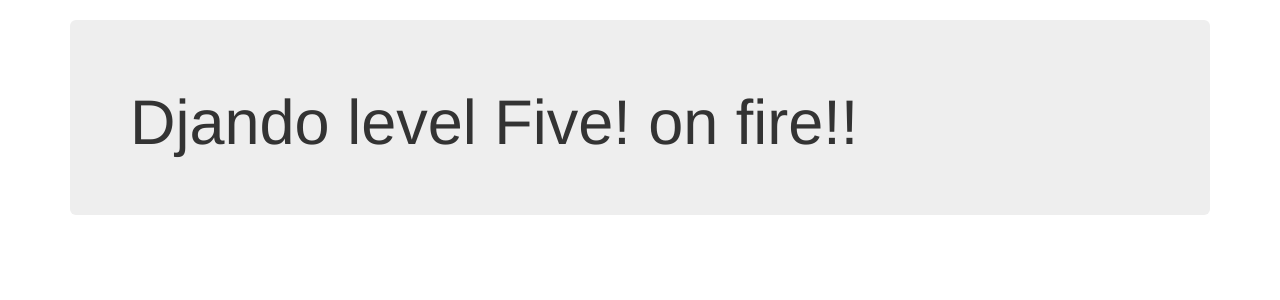
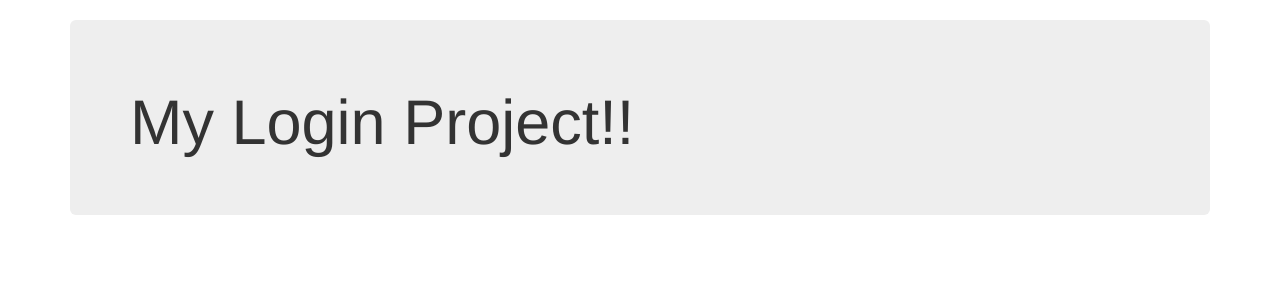
Before and after one commit to micspinis/django_deployment_proff, a Django app: page / in a window 1280 px wide. Shown: the part 51-351 px from the top of the page. Run offline with Django 3.2, Linux system fonts and the light colour scheme; some libraries are stand-ins or nearby versions.

Commit message:
New Title in index

```diff
--- a/my_learning_user/templates/basic_app/index.html
+++ b/my_learning_user/templates/basic_app/index.html
@@ -2,6 +2,6 @@
 {% block body_block %}
 
 <div class="jumbotron">
-    <h1>Djando level Five! on fire!!</h1>
+    <h1>My Login Project!!</h1>
 </div>
 {% endblock %}
```
